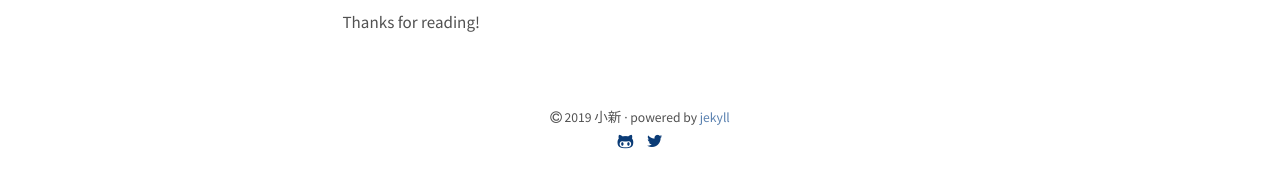
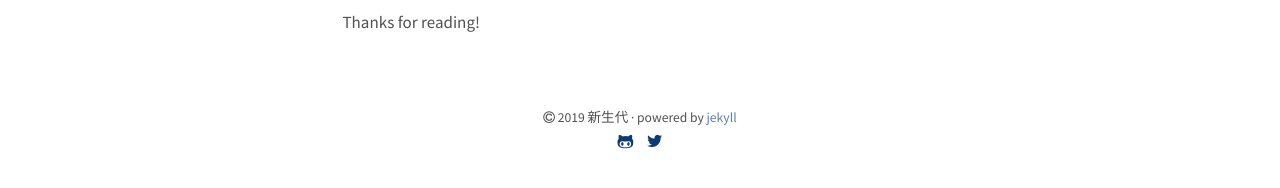
Before and after one commit to xsdai3/xsdai3.github.io, a Jekyll site: the page built from about.md, in a window 1280 px wide. Shown: the part 657-845 px from the top of the page. Built offline with Jekyll 4.4.1, drawn with Linux system fonts in a browser that asks for light colours.

Commit message:
Update _config.yml

```diff
--- a/_config.yml
+++ b/_config.yml
@@ -16,7 +16,7 @@ sass:
   style:             :compressed
 
 author:
-  name:              小新
+  name:              新生代
   email:             xinsheng.dai@yandex.com
 
 plugins:
```
